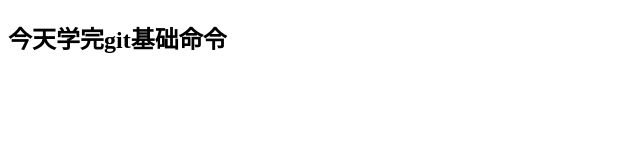
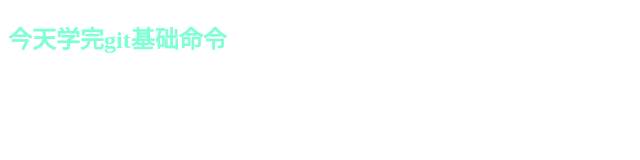
Before and after one commit to Tbeating/test07, a plain HTML site: page index.html in a window 1280 px wide. Shown: the whole page, without its empty margins (0-640 px from the left). Drawn offline with Linux system fonts and the light colour scheme.

Commit message:
添加h2字体样式

```diff
--- /dev/null
+++ b/css/index.css
@@ -0,0 +1,4 @@
+h2{
+    font-size: 24px;
+    color: aquamarine;
+}
--- a/index.html
+++ b/index.html
@@ -5,6 +5,7 @@
     <meta http-equiv="X-UA-Compatible" content="IE=edge">
     <meta name="viewport" content="width=device-width, initial-scale=1.0">
     <title>Document</title>
+    <link rel="stylesheet" href="css/index.css">
 </head>
 <body>
     <h2>今天学完git基础命令</h2>
```
